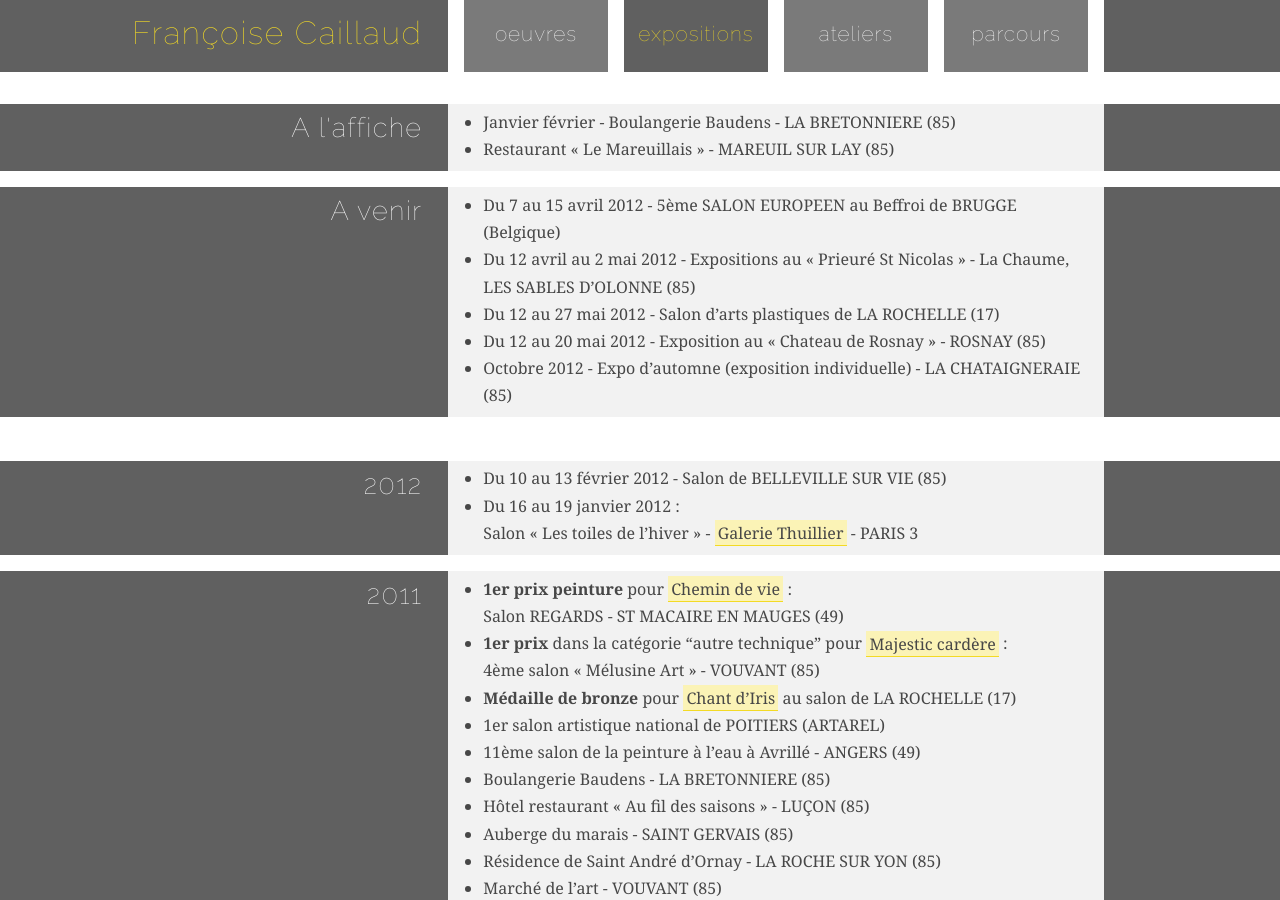
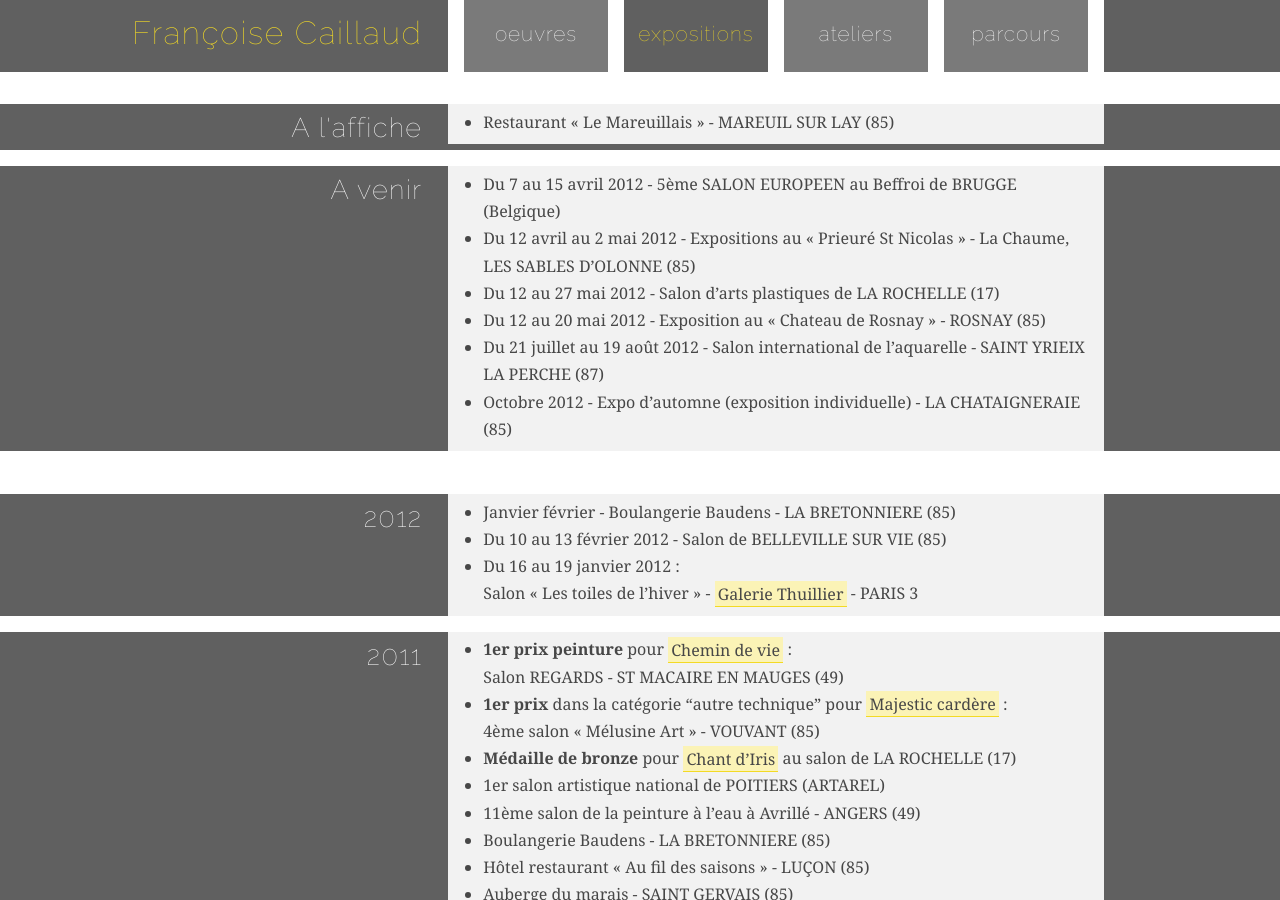
Before and after one commit to farnoux/fcaillaud.fr, a Jekyll site: the page built from expositions/index.html, in a window 1280 px wide and 900 px high. Built offline with Jekyll 4.4.1, drawn with Linux system fonts in a browser that asks for light colours.

Commit message:
Update expositions.

```diff
--- a/_includes/expositions/2012.md
+++ b/_includes/expositions/2012.md
@@ -1,2 +1,3 @@
+* Janvier février - Boulangerie Baudens - LA BRETONNIERE (85)
 * Du 10 au 13 février 2012 - Salon de BELLEVILLE SUR VIE (85)
 * Du 16 au 19 janvier 2012 : <br> Salon « Les toiles de l'hiver » - [Galerie Thuillier](http://galeriethuillier.free.fr) - PARIS 3
--- a/_includes/expositions/soon.md
+++ b/_includes/expositions/soon.md
@@ -3,4 +3,5 @@
 * Du 12 avril au 2 mai 2012 - Expositions au « Prieuré St Nicolas » - La Chaume, LES SABLES D'OLONNE (85)
 * Du 12 au 27 mai 2012 - Salon d’arts plastiques de LA ROCHELLE (17)
 * Du 12 au 20 mai 2012 - Exposition au « Chateau de Rosnay » - ROSNAY (85)
+* Du 21 juillet au 19 août 2012 - Salon international de l'aquarelle - SAINT YRIEIX LA PERCHE (87)
 * Octobre 2012 - Expo d’automne (exposition individuelle) - LA CHATAIGNERAIE (85)
```
Also changed, not shown: _includes/expositions/now.md (+0 -1 lines).
